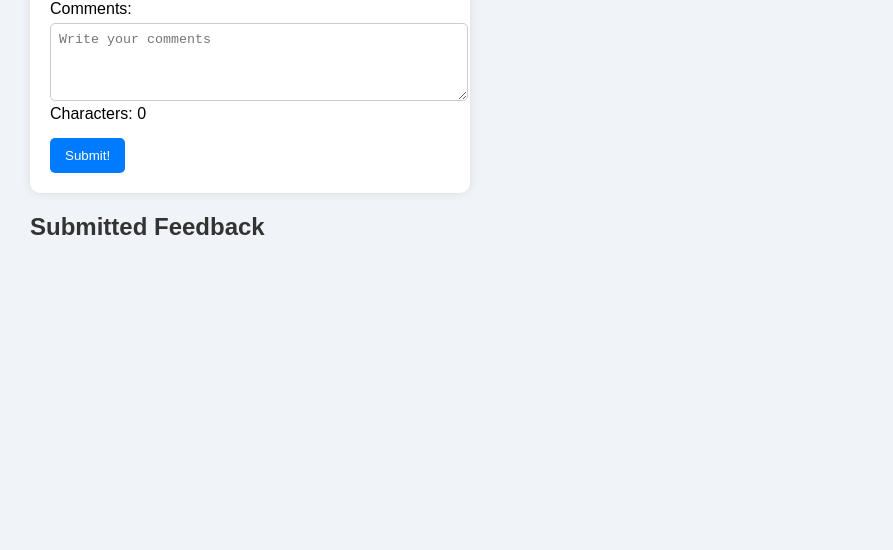
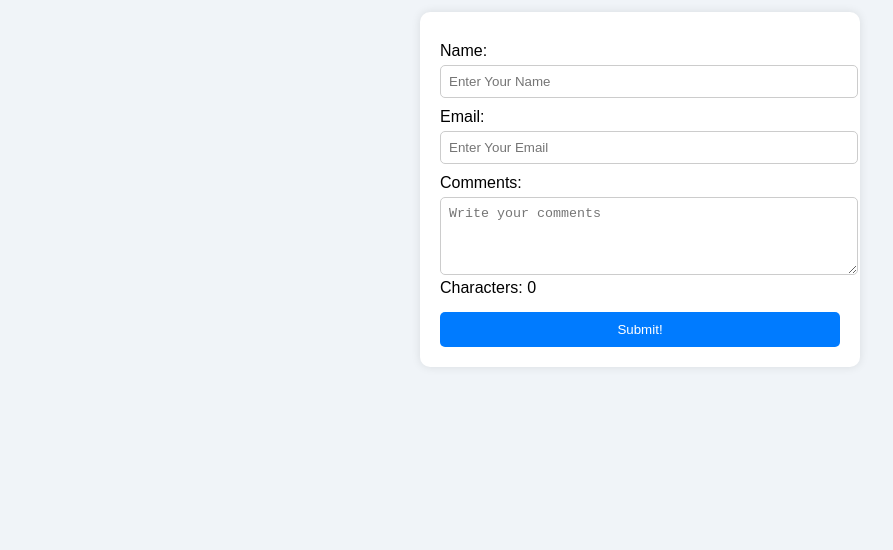
Before and after one commit to DavidWalczak/Coding-Project-1-DavidWalczak, a plain HTML site: page index.html in a window 1280 px wide. Shown: the part 250-800 px from the top of the page, without its empty margins (0-893 px from the left). Drawn offline with Linux system fonts and the light colour scheme.

Commit message:
updated css

```diff
--- a/index.html
+++ b/index.html
@@ -4,8 +4,9 @@
     <header>
         <meta charset="UTF-8">
         <meta title="User Feedback Form">
+        <script defer src="cp_1.js"></script>
         <link rel="stylesheet" href="style.css">
-        <script defer src="cp_1.js"></script>
+
         <meta title="viewport" width="device.width">
     </header>
 
@@ -28,9 +29,7 @@
 
         </form>
 
-        <div id="feedbackDisplay">
-            <h2>Submitted Feedback</h2>
-        </div>
+
 
     </body>
 </html>
--- a/style.css
+++ b/style.css
@@ -1,11 +1,17 @@
 body {
   font-family: Arial, sans-serif;
-  margin: 30px;
+  margin: 0;
   background-color: #f0f4f8;
+  height: 100vh;
+  display: flex;
+  flex-direction: column;
+  align-items: center;
+  justify-content: center;
 }
 
 h1, h2 {
   color: #333;
+  text-align: center;
 }
 
 form {
@@ -14,6 +20,8 @@ form {
   border-radius: 10px;
   box-shadow: 0 0 10px rgba(0,0,0,0.1);
   max-width: 400px;
+  width: 90%;
+  text-align: left;
 }
 
 label {
@@ -37,6 +45,7 @@ button {
   border: none;
   border-radius: 5px;
   cursor: pointer;
+  width: 100%;
 }
 
 button:hover {
@@ -51,6 +60,7 @@ button:hover {
   border-radius: 4px;
   position: absolute;
   font-size: 0.85em;
+  z-index: 10;
 }
 
 .error {
@@ -59,8 +69,11 @@ button:hover {
 }
 
 #feedback-display {
-  margin-top: 30px;
+  margin-top: 20px;
   background: #fff;
   padding: 15px;
   border-radius: 8px;
+  width: 400px;
+  max-width: 90%;
+  box-shadow: 0 0 10px rgba(0,0,0,0.1);
 }
```
